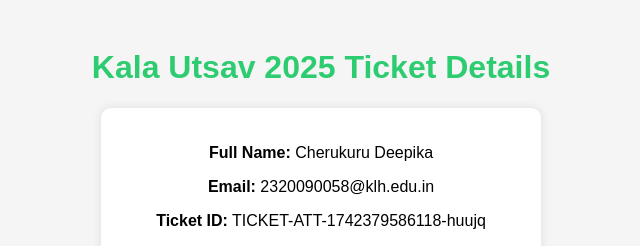
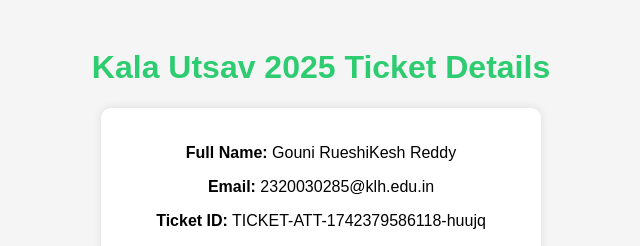
Before and after one commit to deepika-91/persona, a plain HTML site: page index.html in a window 1280 px wide. Shown: the top 246 px of the page, without its empty margins (319-959 px from the left). Drawn offline with Linux system fonts and the light colour scheme.

Commit message:
Update index.html

```diff
--- a/index.html
+++ b/index.html
@@ -38,12 +38,12 @@
     <div class="ticket-container">
         <p class="ticket-info">
             <strong>Full Name:</strong>
-            Cherukuru Deepika
+            Gouni RueshiKesh Reddy
         </p>
 
         <p class="ticket-info">
             <strong>Email:</strong>
-            2320090058@klh.edu.in
+            2320030285@klh.edu.in
         </p>
 
         <p class="ticket-info">
```
